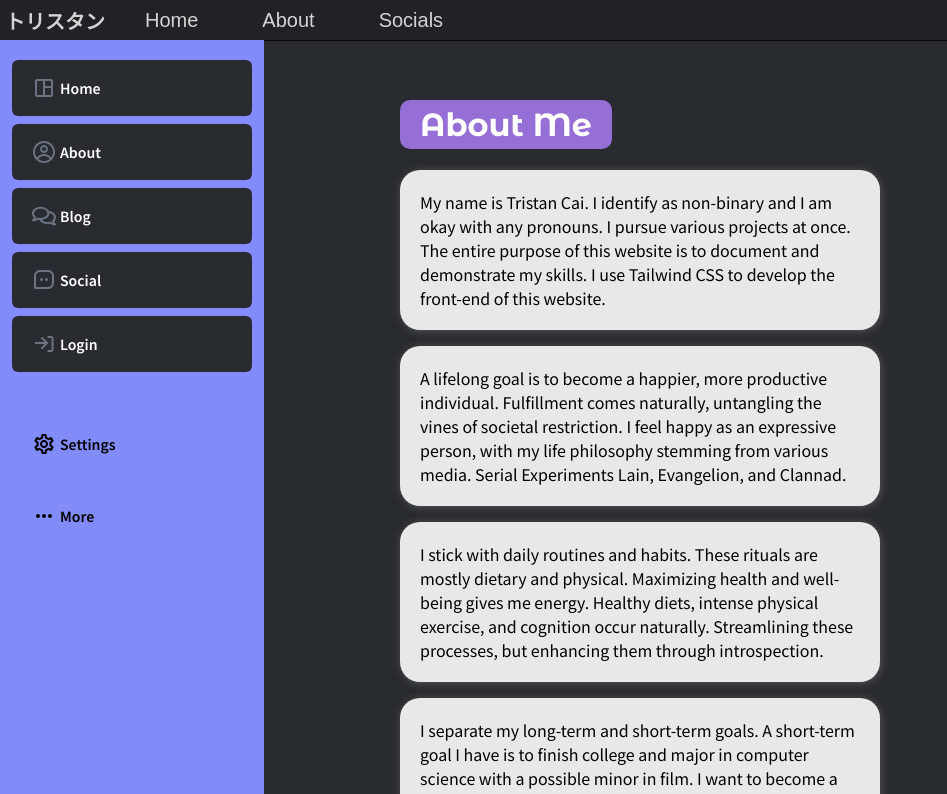
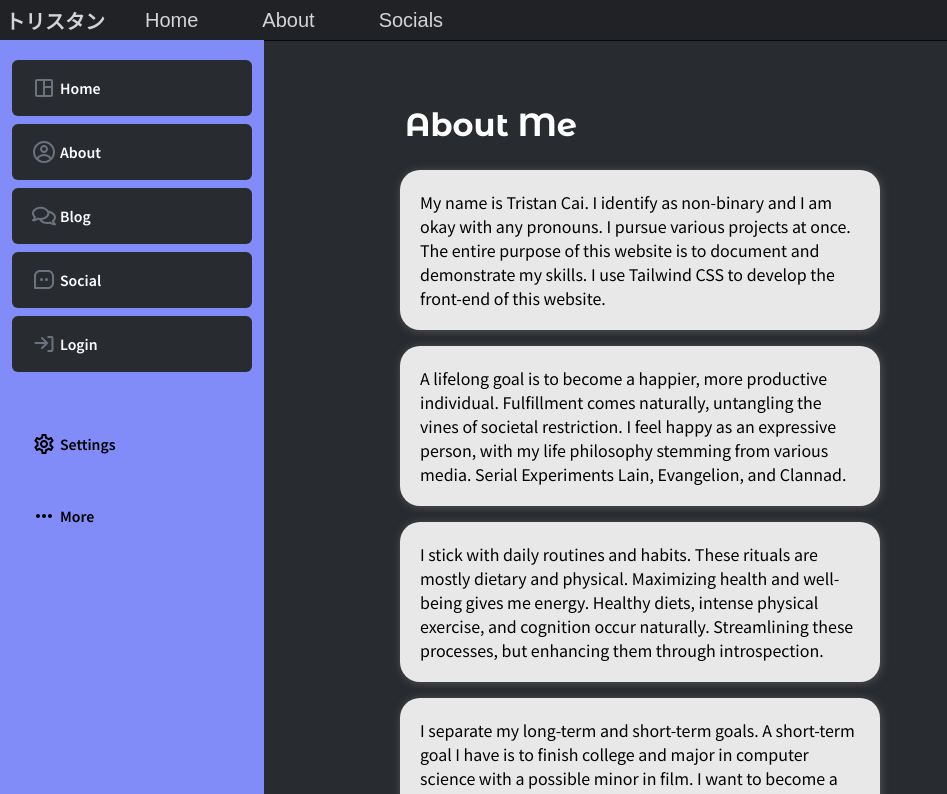
Before and after one commit to torisutansan02/torisutansan, a Next.js app: page /about in a window 1280 px wide. Shown: the top 794 px of the page, without its empty margins (0-947 px from the left). Built offline with nearby package versions, Linux system fonts and the light colour scheme; a web font is replaced by a local one.

Commit message:
Making small CSS changes

```diff
--- a/styles/globals.css
+++ b/styles/globals.css
@@ -56,12 +56,8 @@ html {
   .heading {
     font-family: "Montserrat Alternates";
     width: fit-content;
-    background-color: #966fd6;
     color: white;
     padding: 5px;
-    padding-left: 20px;
-    padding-right: 20px;
-    border-radius: 10px;
   }
 
   table, td {
@@ -123,7 +119,7 @@ html {
     font-family: "Montserrat Alternates";
     width: fit-content;
     overflow: hidden;
-    color: rgb(255, 95, 255);
+    color: white;
     border-radius: 10px;
     animation: typing 2s steps(40, end), blink-caret 1s step-end infinite;
   }
```
Also changed, not shown: 1 other file (tests, documents, lock files or other folders).
